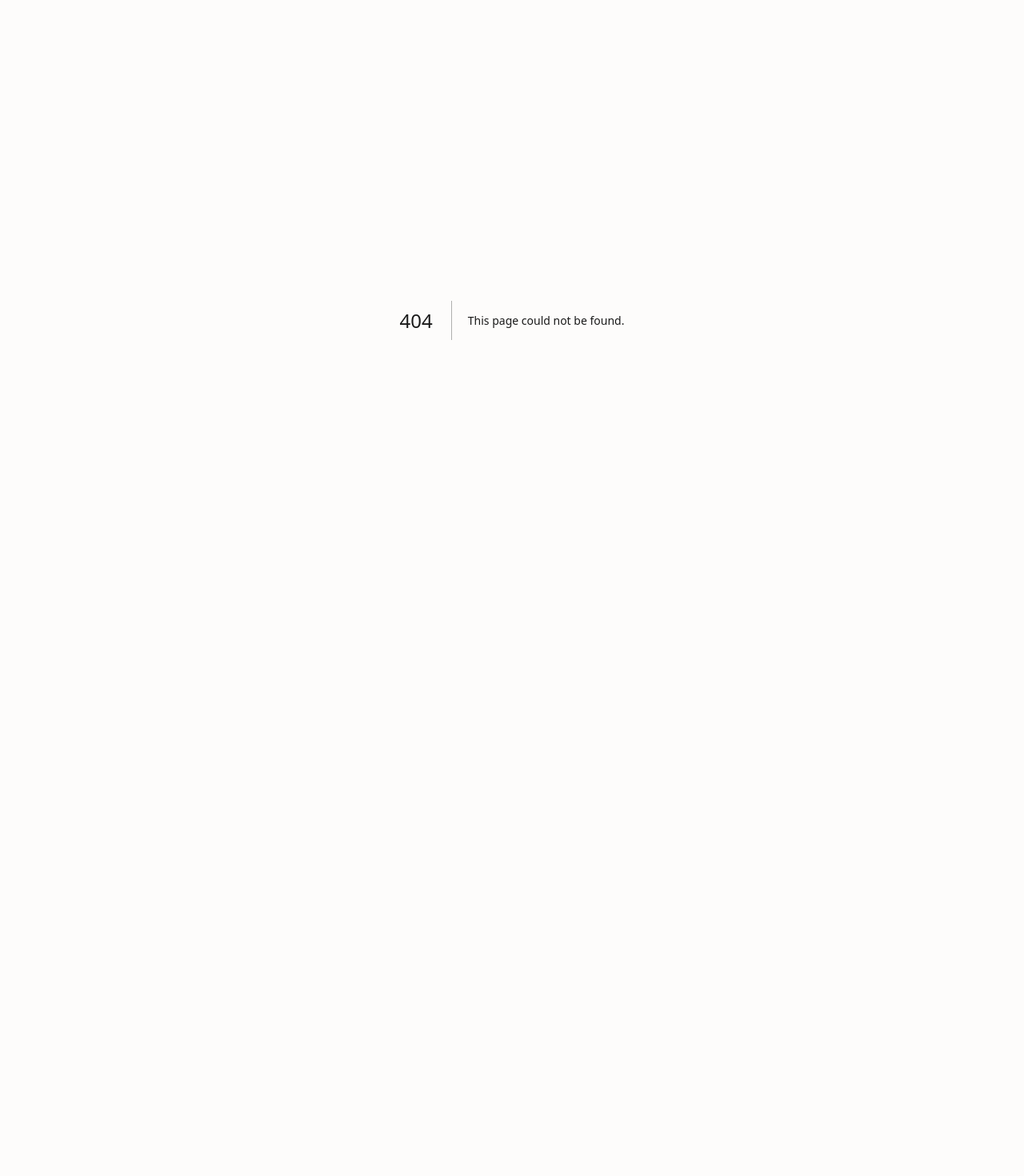
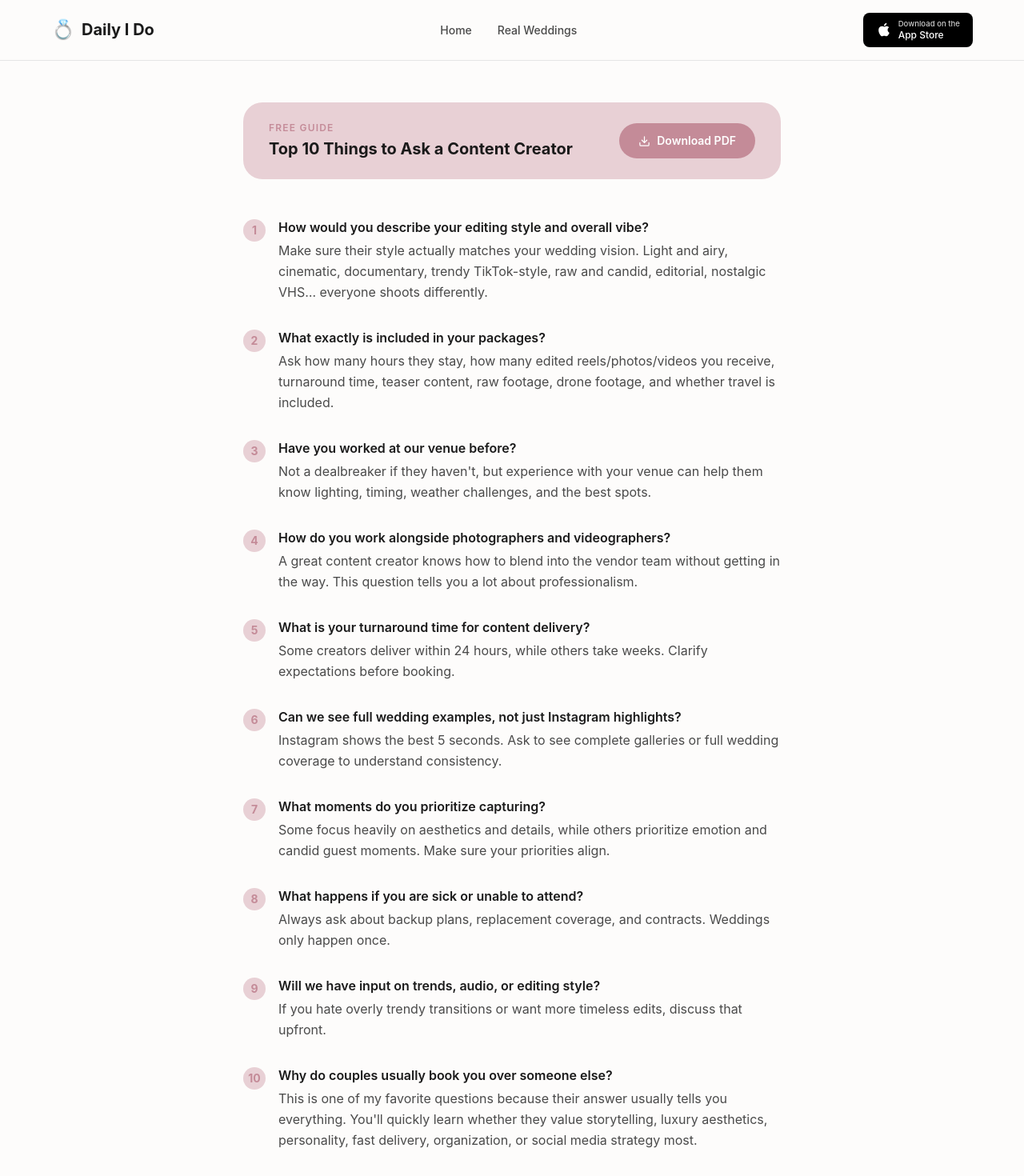
Before and after one commit to dailyido/website, a Next.js app: page /hiring-content-creator in a window 1280 px wide. Before the commit this address had no page. Shown: the top 1470 px of the page at 80% size. Before the commit the page ends 800 px from the top, so only its background shows below. Built offline with nearby package versions, Linux system fonts and the light colour scheme.

Commit message:
Add hiring-content-creator hidden guide page
Adds /hiring-content-creator with blog-style layout for the Top 10 Things to Ask a Content Creator guide, with PDF download card at top.

Co-Authored-By: Claude Sonnet 4.6 <noreply@anthropic.com>

```diff
--- /dev/null
+++ b/app/hiring-content-creator/page.tsx
@@ -0,0 +1,101 @@
+import Navigation from '@/components/Navigation'
+import Footer from '@/components/Footer'
+
+export const metadata = {
+  title: 'Top 10 Things to Ask a Content Creator | Daily I Do',
+  description: 'A free guide from Daily I Do — the questions to ask before hiring a wedding content creator.',
+}
+
+const items = [
+  {
+    title: 'How would you describe your editing style and overall vibe?',
+    body: 'Make sure their style actually matches your wedding vision. Light and airy, cinematic, documentary, trendy TikTok-style, raw and candid, editorial, nostalgic VHS… everyone shoots differently.',
+  },
+  {
+    title: 'What exactly is included in your packages?',
+    body: 'Ask how many hours they stay, how many edited reels/photos/videos you receive, turnaround time, teaser content, raw footage, drone footage, and whether travel is included.',
+  },
+  {
+    title: 'Have you worked at our venue before?',
+    body: "Not a dealbreaker if they haven't, but experience with your venue can help them know lighting, timing, weather challenges, and the best spots.",
+  },
+  {
+    title: 'How do you work alongside photographers and videographers?',
+    body: 'A great content creator knows how to blend into the vendor team without getting in the way. This question tells you a lot about professionalism.',
+  },
+  {
+    title: 'What is your turnaround time for content delivery?',
+    body: 'Some creators deliver within 24 hours, while others take weeks. Clarify expectations before booking.',
+  },
+  {
+    title: 'Can we see full wedding examples, not just Instagram highlights?',
+    body: 'Instagram shows the best 5 seconds. Ask to see complete galleries or full wedding coverage to understand consistency.',
+  },
+  {
+    title: 'What moments do you prioritize capturing?',
+    body: 'Some focus heavily on aesthetics and details, while others prioritize emotion and candid guest moments. Make sure your priorities align.',
+  },
+  {
+    title: 'What happens if you are sick or unable to attend?',
+    body: 'Always ask about backup plans, replacement coverage, and contracts. Weddings only happen once.',
+  },
+  {
+    title: 'Will we have input on trends, audio, or editing style?',
+    body: 'If you hate overly trendy transitions or want more timeless edits, discuss that upfront.',
+  },
+  {
+    title: 'Why do couples usually book you over someone else?',
+    body: "This is one of my favorite questions because their answer usually tells you everything. You'll quickly learn whether they value storytelling, luxury aesthetics, personality, fast delivery, organization, or social media strategy most.",
+  },
+]
+
+export default function HiringContentCreator() {
+  return (
+    <>
+      <Navigation />
+
+      <section className="pt-[calc(3rem+80px)] pb-20">
+        <div className="max-w-[720px] mx-auto px-6">
+
+          {/* Download card */}
+          <div className="bg-accent-light rounded-3xl px-8 py-6 flex flex-col sm:flex-row sm:items-center sm:justify-between gap-4 mb-12">
+            <div>
+              <p className="text-xs font-semibold text-accent uppercase tracking-widest mb-1">Free Guide</p>
+              <h1 className="text-xl font-bold text-[#1a1a1a]">Top 10 Things to Ask a Content Creator</h1>
+            </div>
+            <a
+              href="/pdfs/hiring-content-creator.pdf"
+              download
+              className="inline-flex items-center gap-2 bg-accent hover:bg-accent-dark text-white font-semibold px-6 py-3 rounded-full transition-colors text-sm whitespace-nowrap shrink-0"
+            >
+              <svg width="15" height="15" viewBox="0 0 24 24" fill="none" stroke="currentColor" strokeWidth="2" strokeLinecap="round" strokeLinejoin="round">
+                <path d="M21 15v4a2 2 0 0 1-2 2H5a2 2 0 0 1-2-2v-4"/>
+                <polyline points="7 10 12 15 17 10"/>
+                <line x1="12" y1="15" x2="12" y2="3"/>
+              </svg>
+              Download PDF
+            </a>
+          </div>
+
+          {/* Items */}
+          <ol className="space-y-8 list-none p-0 m-0">
+            {items.map(({ title, body }, i) => (
+              <li key={title} className="flex gap-4">
+                <span className="flex-shrink-0 w-7 h-7 rounded-full bg-accent-light text-accent text-sm font-bold flex items-center justify-center mt-0.5">
+                  {i + 1}
+                </span>
+                <div>
+                  <h2 className="font-semibold text-[#1a1a1a] mb-1">{title}</h2>
+                  <p className="text-[#4a4a4a] leading-relaxed m-0">{body}</p>
+                </div>
+              </li>
+            ))}
+          </ol>
+
+        </div>
+      </section>
+
+      <Footer />
+    </>
+  )
+}
```
Also changed, not shown: 1 other file (tests, documents, lock files or other folders).
